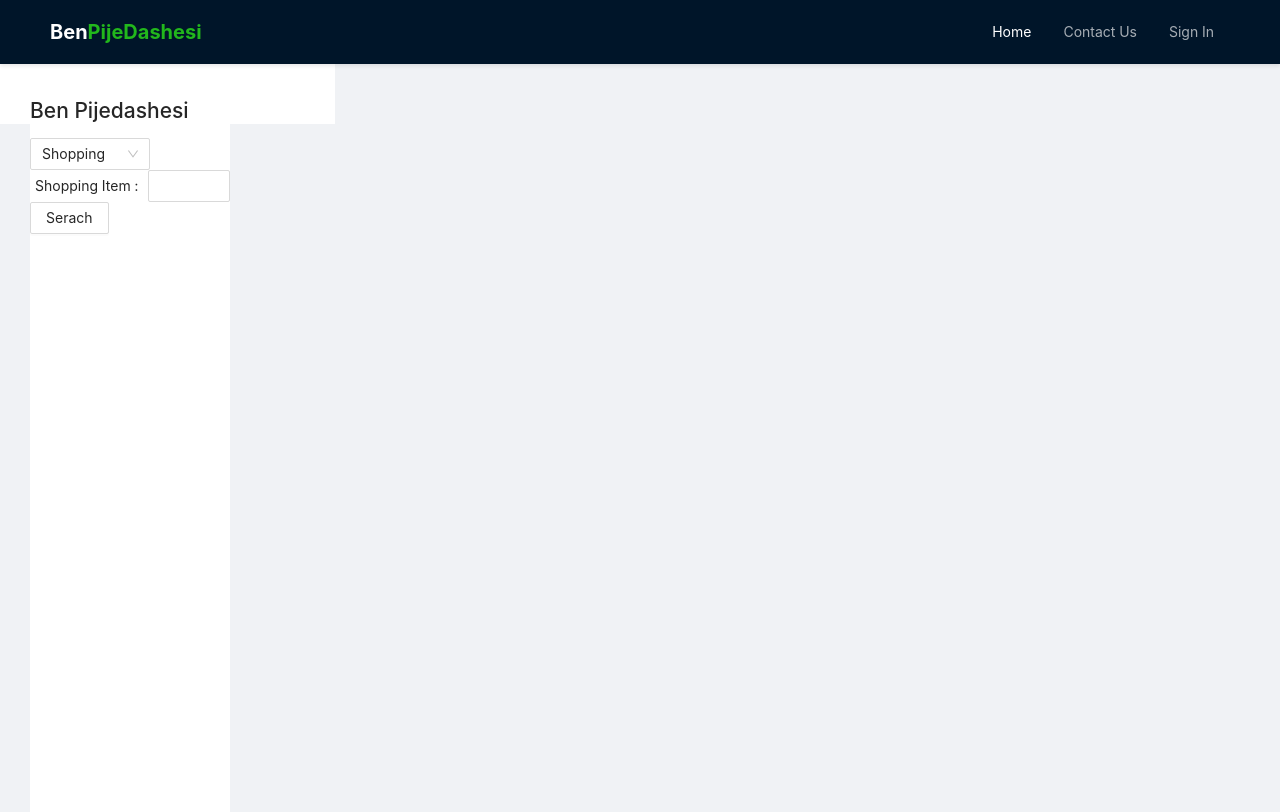
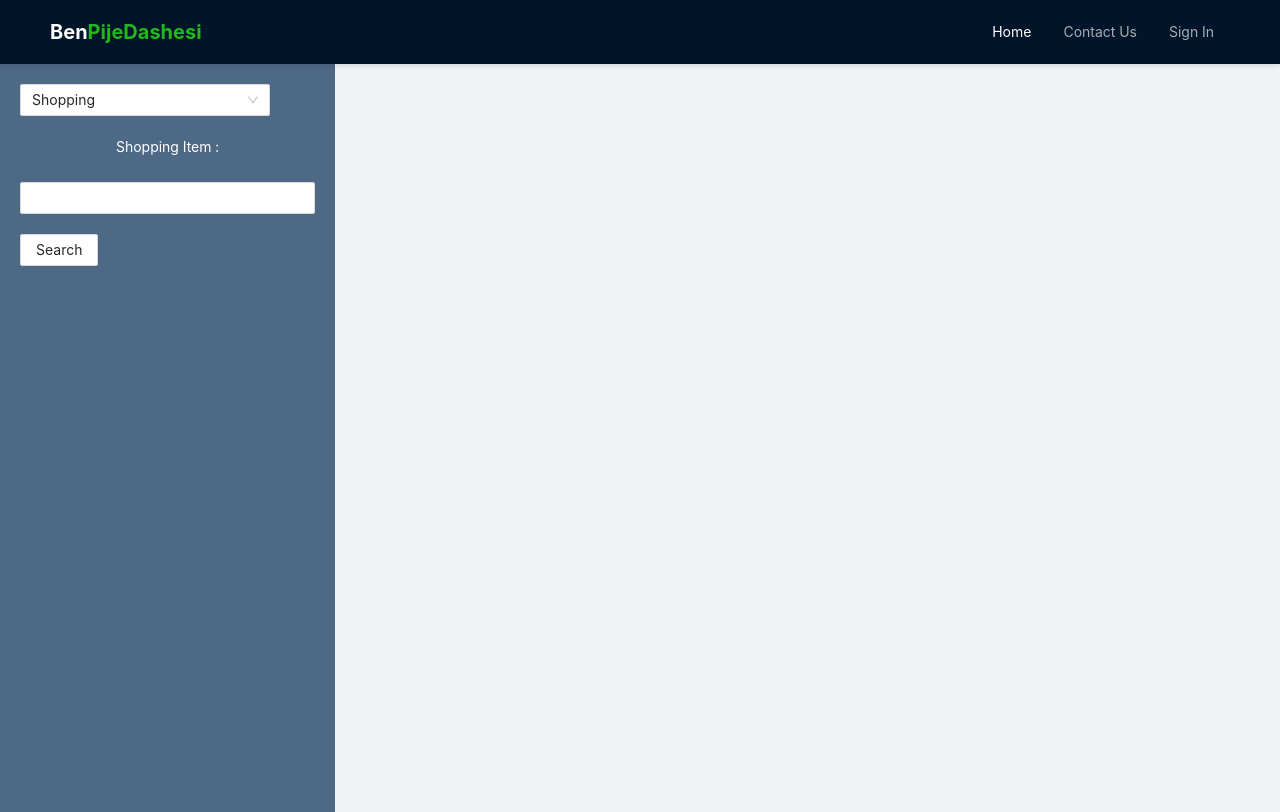
Before and after one commit to erssi/web-scraping, a React (Create React App) app in the folder my-app/: page / in a window 1280 px wide. Built offline with nearby package versions, Linux system fonts and the light colour scheme.

Commit message:
Add Changes

```diff
--- a/my-app/package.json
+++ b/my-app/package.json
@@ -14,6 +14,7 @@
     "@types/react-dom": "^18.0.6",
     "antd": "^4.21.5",
     "axios": "^0.27.2",
+    "phosphor-react": "^1.4.1",
     "react": "^18.2.0",
     "react-dom": "^18.2.0",
     "react-rating": "^2.0.5",
--- /dev/null
+++ b/my-app/src/components/ShoppingItem/ShopingItem.scss
@@ -0,0 +1,17 @@
+.shopping-item {
+  &__type {
+    font-weight: 700;
+    text-transform: capitalize;
+  }
+
+  &__content {
+    display: flex;
+    gap: 20px;
+  }
+  &__footer {
+    display: flex;
+    justify-content: center;
+    flex-direction: column;
+    gap: 5px;
+  }
+}
--- /dev/null
+++ b/my-app/src/components/ShoppingItem/ShoppingItem.tsx
@@ -0,0 +1,68 @@
+import { Card, Rate } from 'antd';
+import React from 'react';
+import './ShopingItem.scss';
+
+interface Props {
+  id: number;
+  type: string;
+  image: string;
+  description: string;
+  price: string;
+  rating: string;
+  url: string;
+  shopType: string;
+}
+
+const SearchShoppingItem = ({
+  id,
+  type,
+  image,
+  description,
+  price,
+  rating,
+  url,
+  shopType,
+}: Props) => {
+  return (
+    <React.Fragment key={id}>
+      {' '}
+      {type === shopType && (
+        <Card className='shopping-item u__mb--lg' key={id}>
+          <h2 className='shopping-item__type'> {type}</h2>
+          <h3>{description} </h3>{' '}
+          <div className='shopping-item__content'>
+            <img
+              className='shopping-item--img'
+              src={image}
+              width='100'
+              height='100'
+              alt={description}
+            />{' '}
+          </div>
+          <div className='shopping-item__footer'>
+            {' '}
+            {price !== 'N/A' && (
+              <span className='shopping-item__footer--price'>
+                Price {price}
+              </span>
+            )}
+            {rating !== 'N/A' && (
+              <span className='shopping-item__footer--rating'>
+                <Rate
+                  allowHalf
+                  disabled={true}
+                  value={Number(rating?.slice(0, 3))}
+                ></Rate>
+              </span>
+            )}
+            <a href={url} target='_'>
+              Visit
+            </a>{' '}
+          </div>
+        </Card>
+      )}{' '}
+    </React.Fragment>
+  );
+};
+
+export default SearchShoppingItem;
--- a/my-app/src/views/Contact/Contact.tsx
+++ b/my-app/src/views/Contact/Contact.tsx
@@ -46,8 +46,8 @@ const Contact = () => {
         }}
       >
         <Form.Item // Form Item (First Name)
-          label='First Name'
-          name='firstName'
+          label='Name'
+          name='name'
           tooltip='This is a required field'
           rules={[
             {
@@ -58,19 +58,7 @@ const Contact = () => {
         >
           <Input placeholder='First Name' />
         </Form.Item>
-        <Form.Item // Form Item (Last Name)
-          label='Last Name'
-          name='lastName'
-          tooltip='This is a required field'
-          rules={[
-            {
-              required: true,
-              message: 'Please enter your last name!',
-            },
-          ]}
-        >
-          <Input placeholder='Last Name' />
-        </Form.Item>
+
         <Form.Item // Form Item (Email)
           label='Email'
           name='email'
--- a/my-app/src/views/Home/Home.scss
+++ b/my-app/src/views/Home/Home.scss
@@ -2,17 +2,37 @@
   display: flex;
 
   gap: 20px;
-  &-search {
-    background: white;
+
+  &__select {
+    max-width: 250px;
+    width: 100%;
+    margin-bottom: 20px;
+  }
+  &__search {
     width: 335px;
-    padding: 30px;
     position: relative;
     &-fixed {
-      background: white;
-      max-width: 200px;
+      padding: 20px;
+      background: #062e54b1;
+      max-width: 335px;
+      width: 100%;
+      color: white;
       width: 100%;
       height: 100vh;
       position: fixed;
     }
+    &--box {
+      &--btn {
+        background: white !important;
+        max-width: 250px !important;
+      }
+    }
+  }
+
+  &__container {
+    // gap: 20px;
+    padding: 50px;
+    max-width: 700px;
+    width: 100%;
   }
 }
--- a/my-app/src/views/Home/Home.tsx
+++ b/my-app/src/views/Home/Home.tsx
@@ -4,7 +4,7 @@ import { useSelector } from 'react-redux';
 
 import './Home.scss';
 import SearchButton from '../../components/SearchButton';
-import SearchShoppingItem from '../../components/SearchShoppingItem';
+import ShoppingItem from '../../components/ShoppingItem/ShoppingItem';
 import { openNotification } from '../../components/ToastNotifcation/Notification';
 import { ApiService } from '../../services/apiService';
 import { JobsItem, ShopingItem } from '../../types/general';
@@ -25,7 +25,7 @@ function Home() {
   const [location, setLocation] = useState('');
   const accessToken = useSelector((state: any) => state.auth.token);
 
-  const benRakia = async () => {
+  const onSearchItem = async () => {
     setIsLoading(true);
     try {
       if (dropdownValue === 'Shopping') {
@@ -78,7 +78,7 @@ function Home() {
   };
   const onKeyPress = (e: React.KeyboardEvent<HTMLInputElement>) => {
     if (e.key === 'Enter') {
-      benRakia();
+      onSearchItem();
     }
   };
 
@@ -94,7 +94,7 @@ function Home() {
         {' '}
         <Select
           defaultValue='Shopping'
-          style={{ width: 120 }}
+          className='home__select'
           onChange={handleChange}
         >
           <Option value='Shopping'>Shopping</Option>
@@ -106,25 +106,25 @@ function Home() {
 
   return (
     <div className='home'>
-      <div className='home-search'>
-        <div className='home-search-fixed'>
-          <h1>Ben Pijedashesi</h1>
-          <div className='home-search__box'>
+      <div className='home__search'>
+        <div className='home__search-fixed'>
+          <div className='home__search--box'>
             {renderSelect()}{' '}
             <div
               style={{
                 width: '100%',
                 display: 'flex',
                 justifyContent: 'center',
+                flexDirection: 'column',
                 alignItems: 'center',
-                gap: '5px',
+                gap: '10px',
               }}
             >
-              <span style={{ whiteSpace: 'nowrap', margin: '0 5px' }}>
+              <p className='u__mt--lg'>
                 {dropdownValue === 'Shopping'
                   ? 'Shopping Item :'
                   : ' Job Title :'}
-              </span>
+              </p>
               <SearchButton onChange={onChange} onKeyPress={onKeyPress} />
             </div>
             {dropdownValue === 'Jobs' && (
@@ -133,16 +133,20 @@ function Home() {
                   width: '100%',
                   display: 'flex',
                   justifyContent: 'center',
+                  flexDirection: 'column',
                   alignItems: 'center',
-                  gap: '5px',
+                  gap: '10px',
                 }}
               >
-                <span>Location: </span>{' '}
+                <span className='u__mt--lg'>Location: </span>{' '}
                 <SearchButton onChange={onHandleLocation} />
               </div>
             )}
-            <Button className='search-box__btn' onClick={benRakia}>
-              Serach
+            <Button
+              className='home__search--btn u__mt--lg'
+              onClick={onSearchItem}
+            >
+              Search
             </Button>
           </div>
         </div>
@@ -153,27 +157,23 @@ function Home() {
             <Spin />
           </div>
         ) : (
-          <div className='home-container__search-items'>
+          <div className='home__container'>
             {dropdownValue === 'Shopping' && (
               <>
                 {items && (
                   <>
-                    <div className='home-container__search-items--left'>
+                    <div className='home__container--item'>
                       {items?.amazon?.map(item => (
-                        <SearchShoppingItem
+                        <ShoppingItem
                           {...item}
                           shopType='amazon'
                           key={item.id}
                         />
                       ))}{' '}
                     </div>
-                    <div className='home-container__search-items--right'>
+                    <div className='home__container--item'>
                       {items?.ebay?.map(item => (
-                        <SearchShoppingItem
-                          {...item}
-                          shopType='ebay'
-                          key={item.id}
-                        />
+                        <ShoppingItem {...item} shopType='ebay' key={item.id} />
                       ))}{' '}
                     </div>
                   </>
@@ -183,9 +183,9 @@ function Home() {
 
             {dropdownValue === 'Jobs' && (
               <>
-                <div className='home-container__search-items'>
+                <div className='home__search-items'>
                   {jobs?.flexjobs?.map((job: any) => (
-                    <Card className='home-container__search-items--left'>
+                    <Card className='home__search-items--left'>
                       <h1>{job.title}</h1>
                       {job.company && <h3>{job.company}</h3>}
                       <span>{job.date} </span>
```
Also changed, not shown: my-app/src/components/SearchShoppingItem.tsx (deleted, +0 -71 lines), 1 other file (tests, documents, lock files or other folders).
